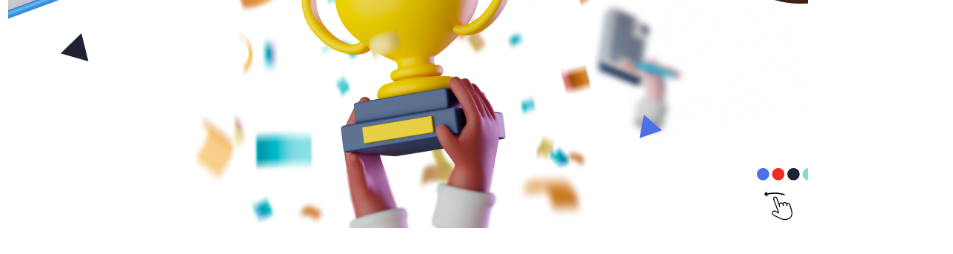
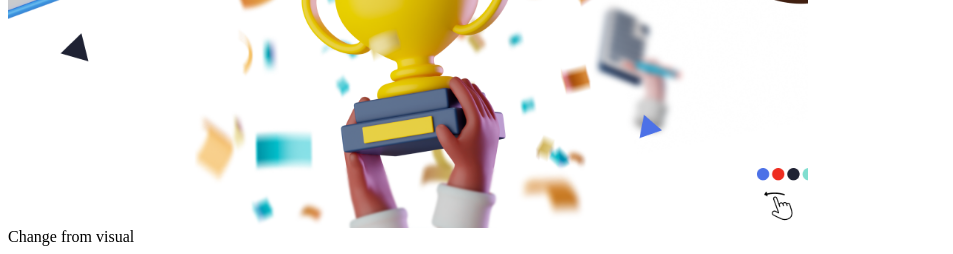
Before and after one commit to vagif14/lesson-8, a plain HTML site: page index.html in a window 1280 px wide. Shown: the part 580-834 px from the top of the page, without its empty margins (0-953 px from the left). Drawn offline with Linux system fonts and the light colour scheme.

Commit message:
from visual

```diff
--- a/index.html
+++ b/index.html
@@ -17,6 +17,7 @@
             School IT INNOVATIONS
         </p>
     </div>
+    Change from visual
 </body>
 
 </html>
```
